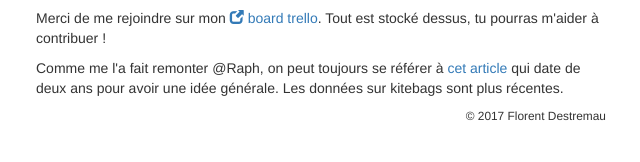
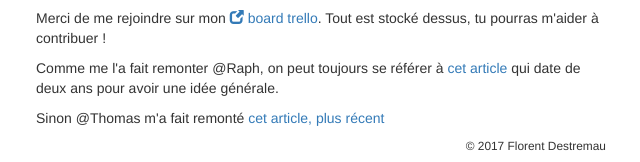
Before and after one commit to florentdestremau/kitebags, a React (Create React App) app: page / in a window 1280 px wide. Shown: the part 745-907 px from the top of the page, without its empty margins (319-959 px from the left). Before the commit the page ends 880 px from the top, so only its background shows below. Built offline with nearby package versions, Linux system fonts and the light colour scheme; no server answers; the HTML template or start-up script is replaced by a standard one.

Commit message:
Add external article

```diff
--- a/src/App.js
+++ b/src/App.js
@@ -35,8 +35,10 @@ class App extends Component {
             Tout est stocké dessus, tu pourras m'aider à contribuer !
           </p>
           <p>
-            Comme me l'a fait remonter @Raph, on peut toujours se référer à <a href="http://www.kitetrip-planner.com/fr/le-blog/22-divers/699-top-10-des-franchises-bagages.html">cet article</a> qui date de deux ans pour avoir une idée générale.
-            Les données sur kitebags sont plus récentes.
+            Comme me l'a fait remonter @Raph, on peut toujours se référer à <a href="http://www.kitetrip-planner.com/fr/le-blog/22-divers/699-top-10-des-franchises-bagages.html" target="_blank">cet article</a> qui date de deux ans pour avoir une idée générale.
+          </p>
+          <p>
+            Sinon @Thomas m'a fait remonté <a href="http://www.carvemag.com/2017/01/2017-surfers-airline-baggage-fees-guide/" target="_blank">cet article, plus récent</a>
           </p>
           <p className="small text-right">© 2017 Florent Destremau</p>
         </footer>
```
